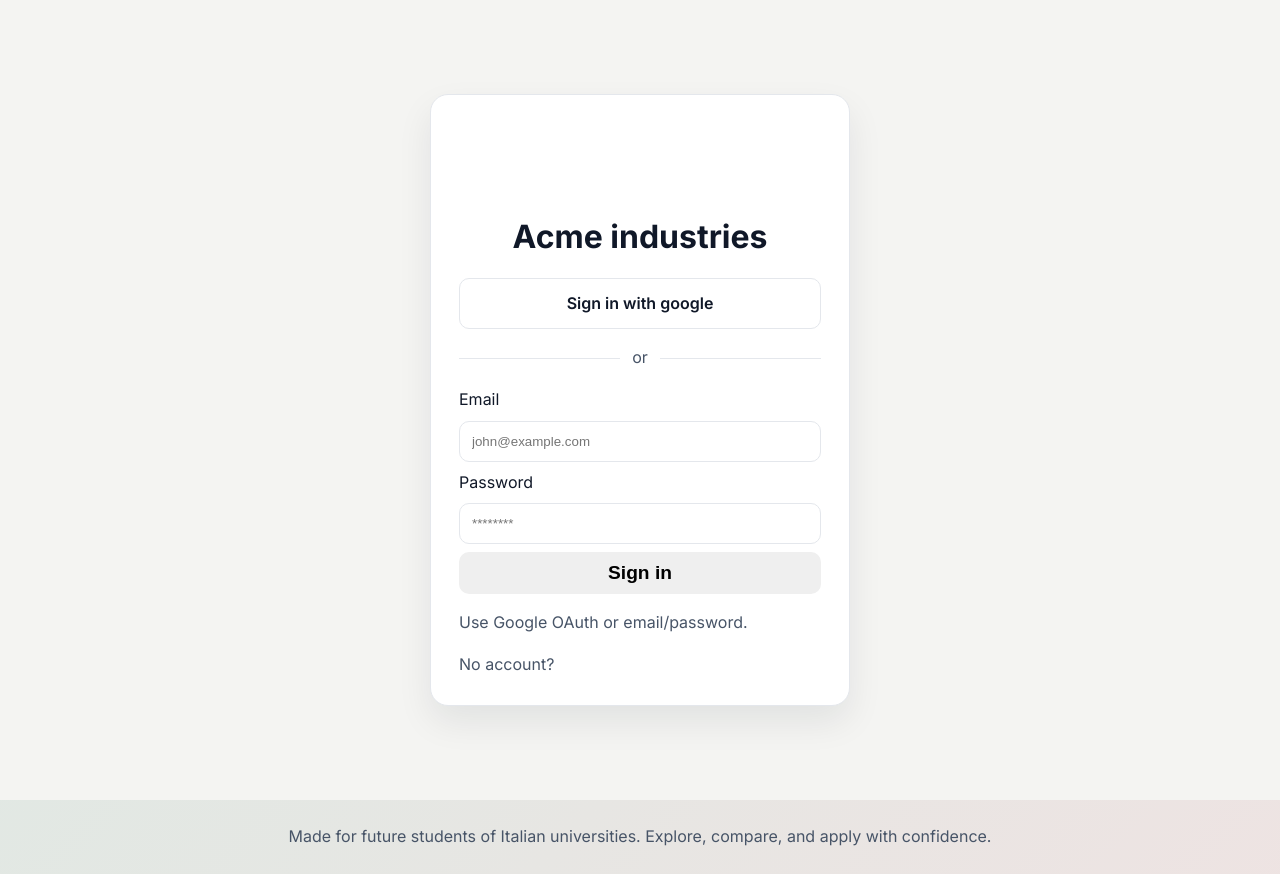
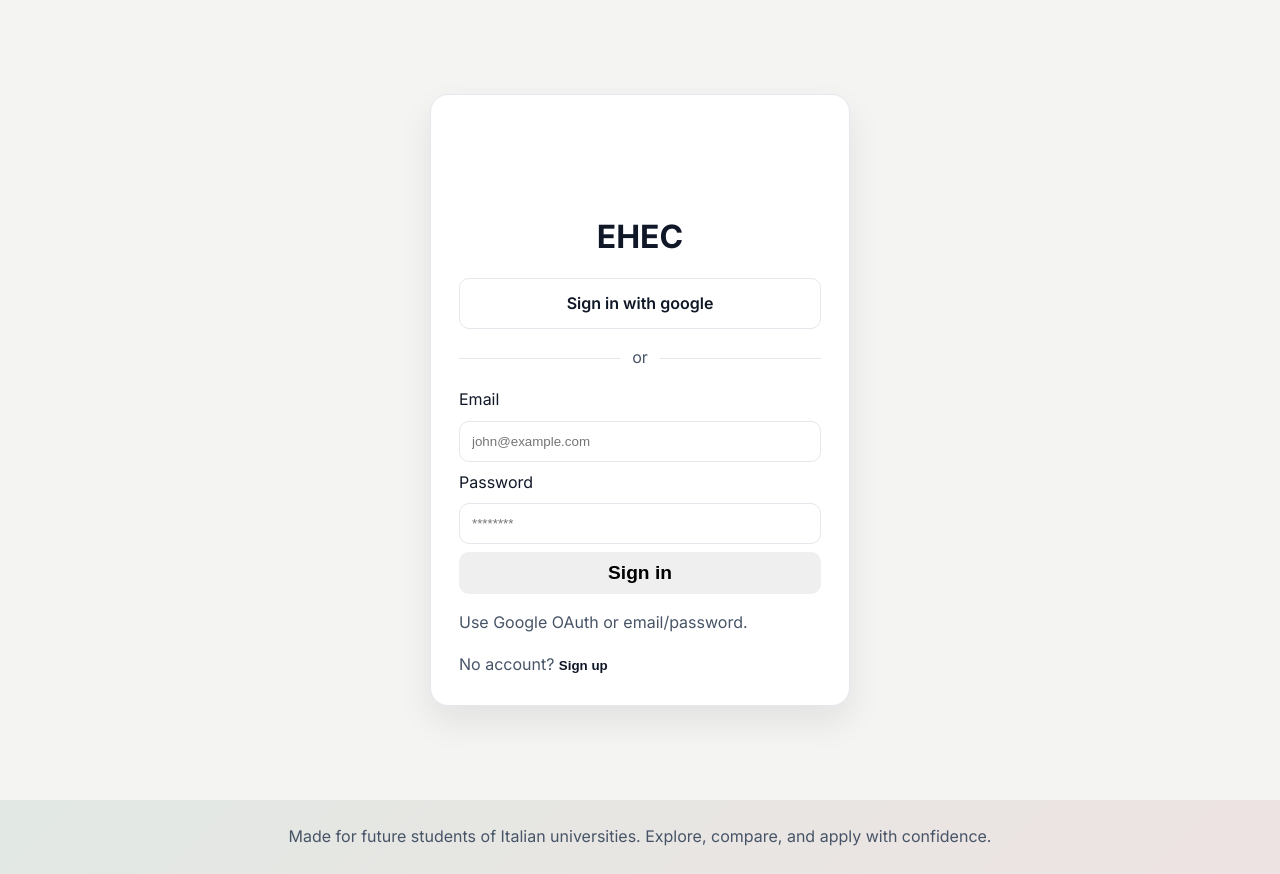
Before and after one commit to sachin0021/EHECCourseFinder, a website: page index.html in a window 1280 px wide. Drawn offline with Linux system fonts and the light colour scheme; no server answers.

Commit message:
Fix auth toggle visibility and update brand title to EHEC

```diff
--- a/index.html
+++ b/index.html
@@ -51,7 +51,7 @@
     <section id="auth-screen" class="auth-screen">
       <div class="auth-card">
         <div class="auth-logo" aria-hidden="true">○</div>
-        <h2 class="auth-title">Acme industries</h2>
+        <h2 class="auth-title">EHEC</h2>
 
         <a id="google-auth-button" href="/auth/google" class="google-button">Sign in with google</a>
 
--- a/styles.css
+++ b/styles.css
@@ -472,3 +472,11 @@ main {
   font-size: 1.2rem;
   padding: 10px;
 }
+
+
+.auth-toggle-button {
+  color: var(--ink);
+  font-weight: 700;
+  padding: 0;
+  border-radius: 0;
+}
```
